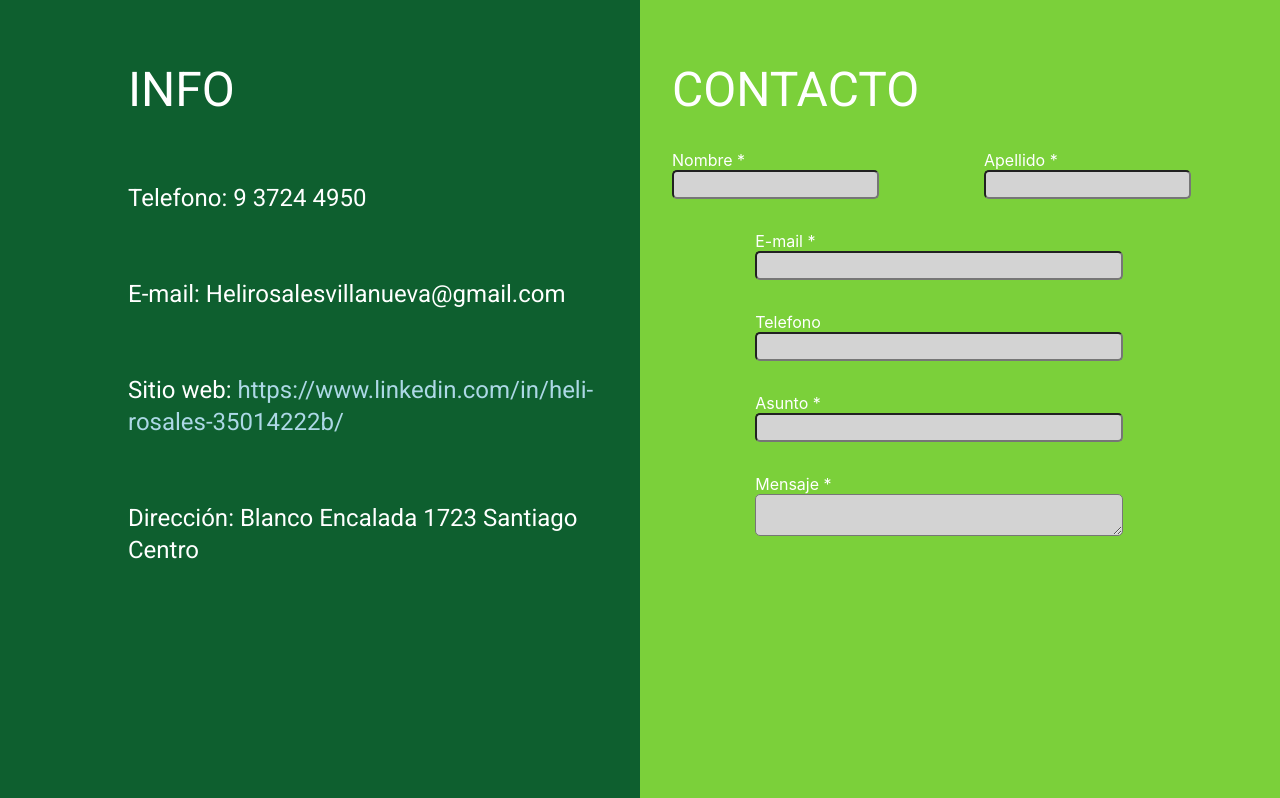
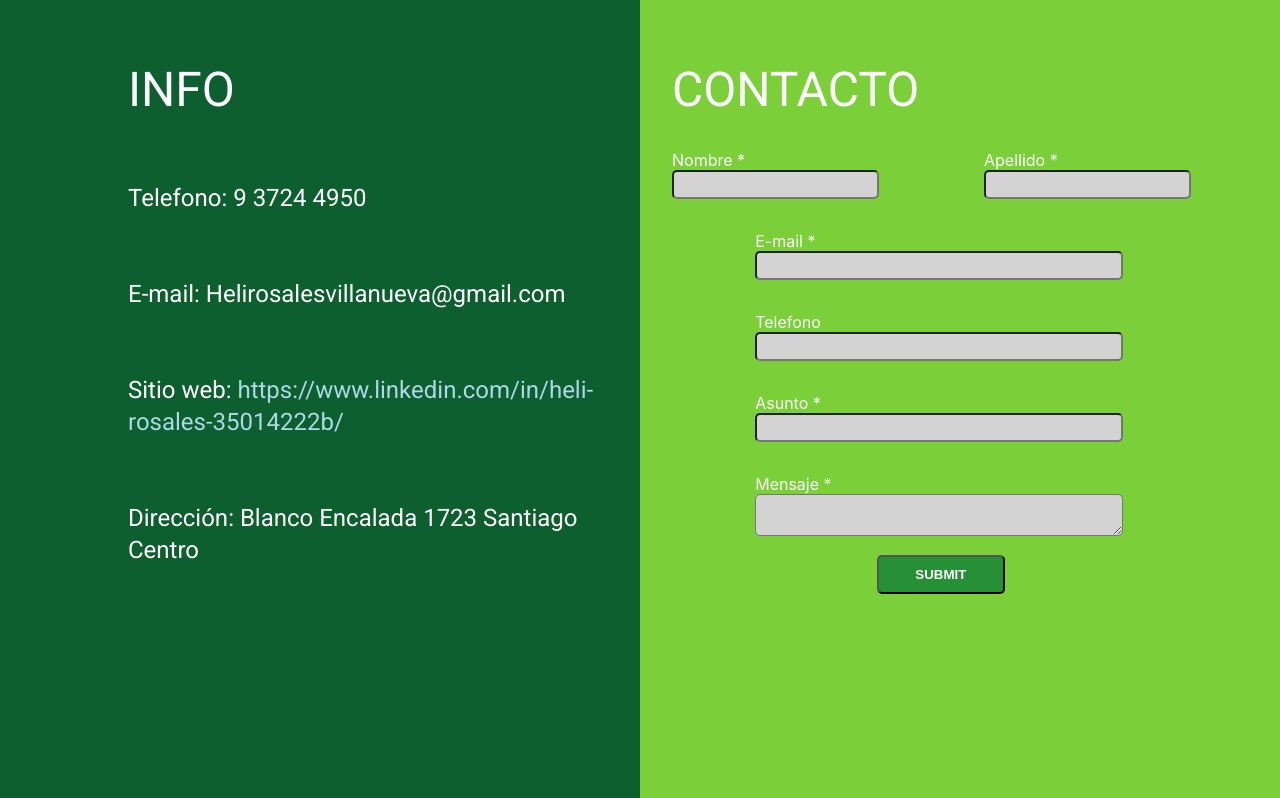
Before and after one commit to Theo1104/curriculum, a Next.js app: page / in a window 1280 px wide. Shown: the part 2249-3047 px from the top of the page. Built offline with nearby package versions, Linux system fonts and the light colour scheme.

Commit message:
Añadido boton de submit

```diff
--- a/components/Forms.js
+++ b/components/Forms.js
@@ -77,6 +77,10 @@ const Forms = () => {
                                 className={styles.Fields}
                             />
                     </Box>
+                    <input
+                    type="submit"
+                    className={styles.submit}
+                    />
                 </Form>
             </Formik>
         </Box>
```
